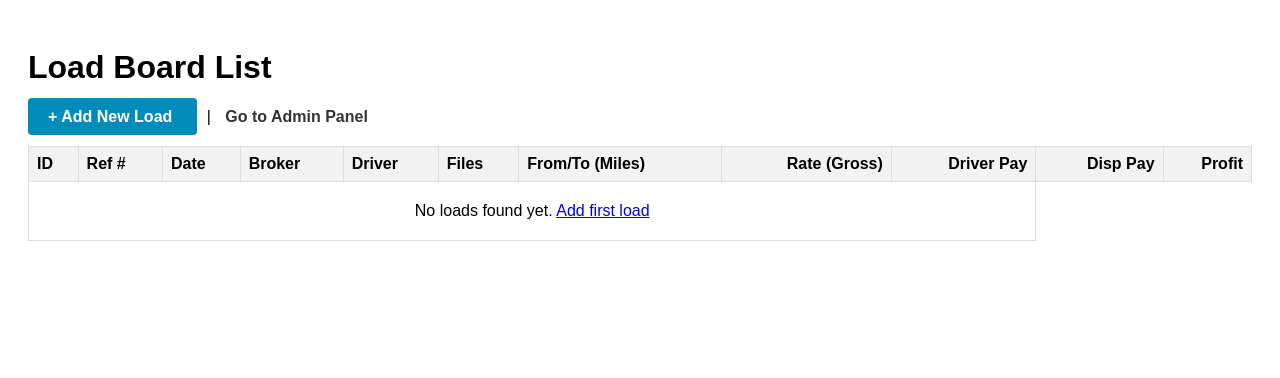
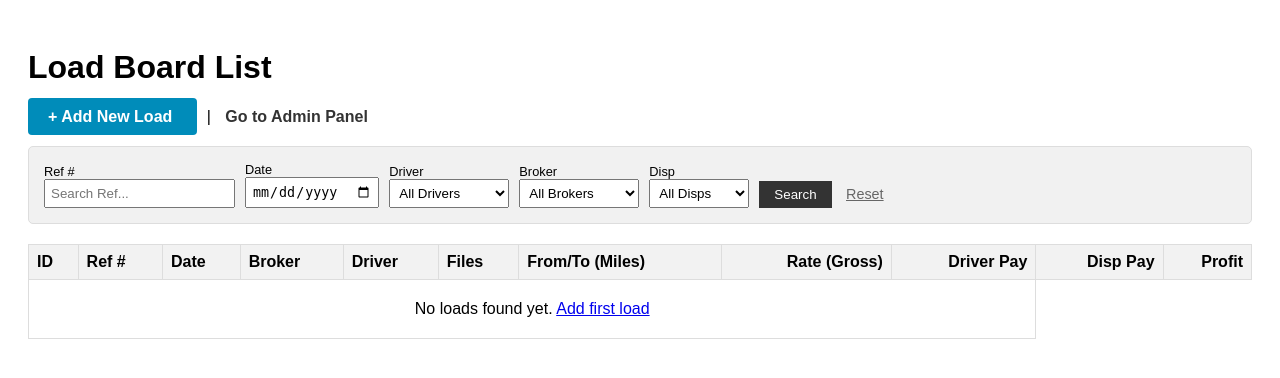
Before and after one commit to mlupekha/load-board, a Django app: template templates/list/load_list.html in a window 1280 px wide. Shown: the top 378 px of the page. Run offline with Django 5.2, Linux system fonts and the light colour scheme; the template is opened without the code that fills it, so the values that code supplies are empty.

Commit message:
add load_confirm_delete.html + pathes

```diff
--- a/templates/list/load_list.html
+++ b/templates/list/load_list.html
@@ -27,6 +27,62 @@
         <span style="margin: 0 10px;">|</span>
 
         <a href="/admin/" class="header-link" target="_blank">Go to Admin Panel</a>
+    </div>
+
+    <div style="background-color: #f1f1f1; padding: 15px; border-radius: 5px; margin-bottom: 20px; border: 1px solid #ddd;">
+        <form method="get" style="display: flex; gap: 10px; align-items: flex-end; flex-wrap: wrap;">
+
+            <div>
+                <label style="font-size: 0.8em; display: block;">Ref #</label>
+                <input type="text" name="ref" value="{{ current_ref }}" placeholder="Search Ref..." style="padding: 5px;">
+            </div>
+
+            <div>
+                <label style="font-size: 0.8em; display: block;">Date</label>
+                <input type="date" name="date" value="{{ current_date }}" style="padding: 5px;">
+            </div>
+
+            <div>
+                <label style="font-size: 0.8em; display: block;">Driver</label>
+                <select name="driver" style="padding: 5px; min-width: 120px;">
+                    <option value="">All Drivers</option>
+                    {% for d in drivers %}
+                        <option value="{{ d.id }}" {% if d.id == current_driver %}selected{% endif %}>
+                            {{ d.name }}
+                        </option>
+                    {% endfor %}
+                </select>
+            </div>
+
+            <div>
+                <label style="font-size: 0.8em; display: block;">Broker</label>
+                <select name="broker" style="padding: 5px; min-width: 120px;">
+                    <option value="">All Brokers</option>
+                    {% for b in brokers %}
+                        <option value="{{ b.id }}" {% if b.id == current_broker %}selected{% endif %}>
+                            {{ b.name }}
+                        </option>
+                    {% endfor %}
+                </select>
+            </div>
+
+            <div>
+                <label style="font-size: 0.8em; display: block;">Disp</label>
+                <select name="disp" style="padding: 5px; min-width: 100px;">
+                    <option value="">All Disps</option>
+                    {% for ds in disps %}
+                        <option value="{{ ds.id }}" {% if ds.id == current_disp %}selected{% endif %}>
+                            {{ ds.name }}
+                        </option>
+                    {% endfor %}
+                </select>
+            </div>
+
+            <div>
+                <button type="submit" style="padding: 6px 15px; background-color: #333; color: white; border: none; cursor: pointer;">Search</button>
+                <a href="{% url 'load_list' %}" style="margin-left: 10px; font-size: 0.9em; color: #666;">Reset</a>
+            </div>
+        </form>
     </div>
 
     <table>
```
Also changed, not shown: templates/list/load_confirm_delete.html (added, +30 -0 lines).
